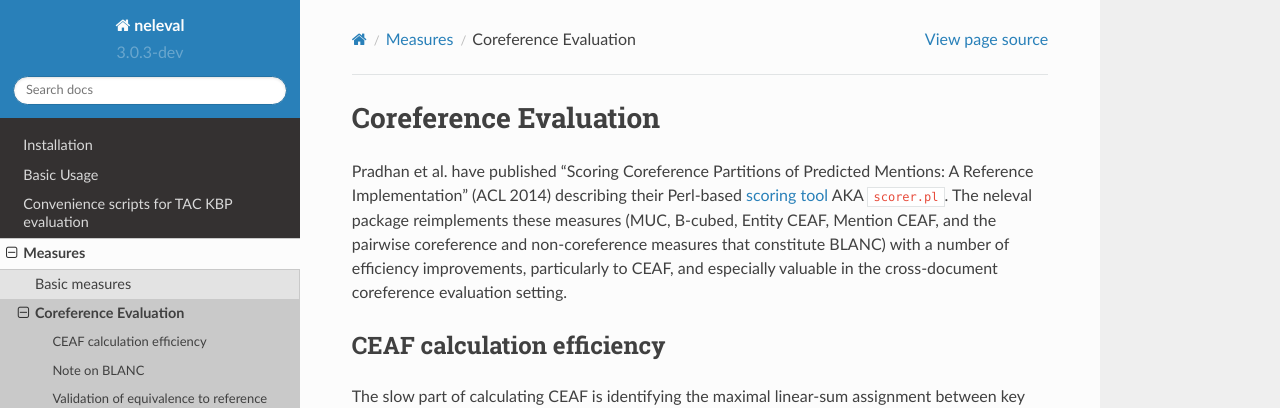
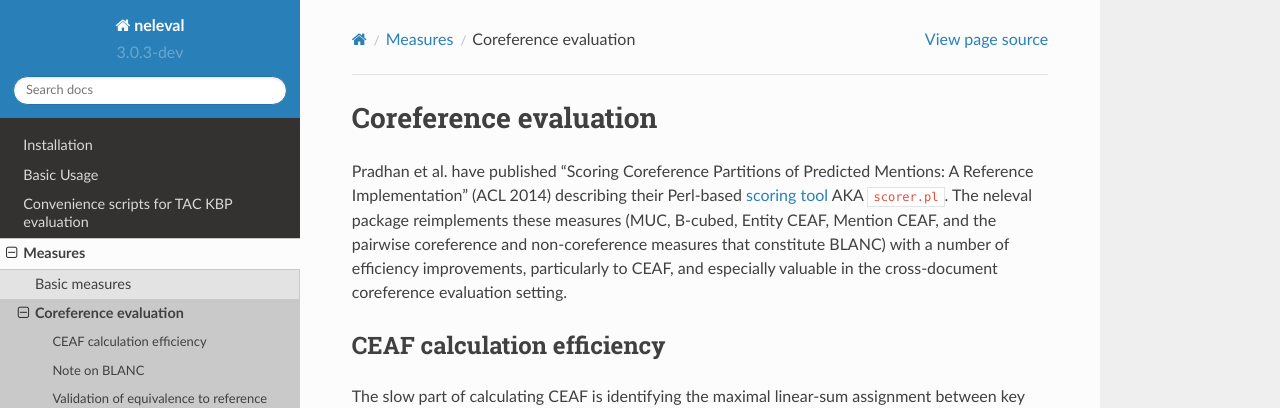
Before and after one commit to wikilinks/neleval, a Sphinx documentation site: the page built from doc/coref_evaluation.rst, in a window 1280 px wide and 900 px high. Shown: the top 408 px of the window. Built offline with Sphinx 7.4.7 and the Read the Docs theme 2.0.0, drawn with Linux system fonts in a browser that asks for light colours.

Commit message:
Cosmetic

```diff
--- a/doc/coref_evaluation.rst
+++ b/doc/coref_evaluation.rst
@@ -1,5 +1,5 @@
 
-Coreference Evaluation
+Coreference evaluation
 ~~~~~~~~~~~~~~~~~~~~~~
 
 Pradhan et al. have published "Scoring Coreference Partitions of
--- a/doc/detailed_measures.rst
+++ b/doc/detailed_measures.rst
@@ -103,6 +103,8 @@ Note that the *is\_first* filter is intended to provide clustering
 evaluation similar to the *entity\_match* evaluation of linking
 performance.
 
+.. _measure_aggregator:
+
 Aggregator
 ==========
 
--- a/doc/index.rst
+++ b/doc/index.rst
@@ -26,7 +26,7 @@ Documentation
 .............
 
 .. toctree::
-    :maxdepth: 1
+    :maxdepth: 2
 
     install
     usage
```
